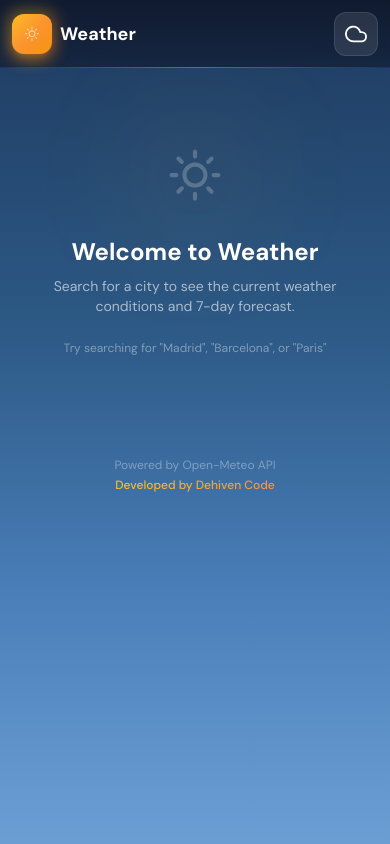
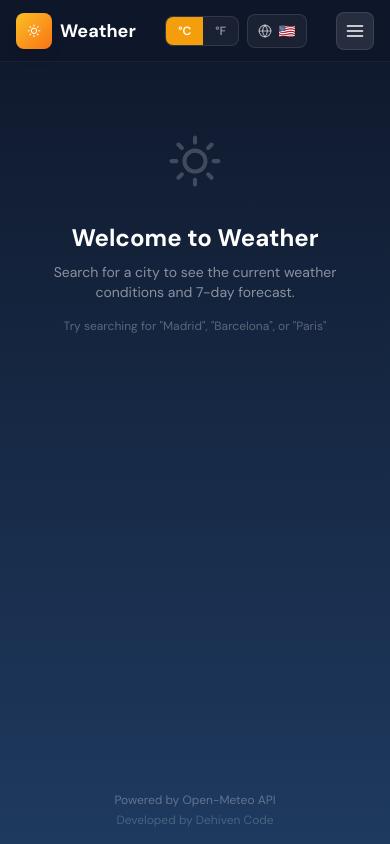
Before and after one commit to Dehiven/APP-Meteorologia, a React (Vite) app: page / in a window 390 px wide. Built offline with nearby package versions, Linux system fonts and the light colour scheme.

Commit message:
Complete mobile UI improvements

```diff
--- a/src/App.tsx
+++ b/src/App.tsx
@@ -1,6 +1,6 @@
 import { useState } from 'react';
 import { WiDaySunny } from 'react-icons/wi';
-import { FiX, FiCloud } from 'react-icons/fi';
+import { FiX, FiMenu } from 'react-icons/fi';
 import {
   SearchBar,
   UnitSelector,
@@ -19,77 +19,65 @@ function App() {
   const [mobileMenuOpen, setMobileMenuOpen] = useState(false);
 
   return (
-    <div className="min-h-screen pb-10">
-      {/* Navigation Bar */}
+    <div className="min-h-screen flex flex-col">
+      {/* Header */}
       <header className="sticky top-0 z-50">
-        <div className="absolute inset-0 bg-gradient-to-b from-slate-900/90 to-slate-900/60 backdrop-blur-2xl border-b border-white/10"></div>
+        <div className="absolute inset-0 bg-slate-900/95 backdrop-blur-2xl border-b border-white/5"></div>
 
-        <div className="relative max-w-7xl mx-auto px-3 sm:px-4 py-3">
-          <div className="flex items-center justify-between gap-3">
+        <div className="relative">
+          {/* Main Header Row */}
+          <div className="flex items-center justify-between px-4 py-3">
             {/* Logo */}
-            <div className="flex items-center gap-2 sm:gap-3 flex-shrink-0">
-              <div className="relative">
-                <div className="w-10 h-10 sm:w-11 sm:h-11 bg-gradient-to-br from-amber-400 via-orange-400 to-amber-500 rounded-xl sm:rounded-2xl flex items-center justify-center shadow-lg shadow-amber-500/30">
-                  <WiDaySunny className="text-white text-xl sm:text-2xl" />
-                </div>
-                <div className="absolute -inset-1 bg-gradient-to-br from-amber-400 to-orange-500 rounded-xl sm:rounded-2xl blur opacity-40"></div>
+            <div className="flex items-center gap-2">
+              <div className="w-9 h-9 bg-gradient-to-br from-amber-400 to-orange-500 rounded-lg flex items-center justify-center shadow-lg">
+                <WiDaySunny className="text-white text-lg" />
               </div>
-              <div className="flex flex-col">
-                <h1 className="text-lg sm:text-xl font-bold text-white leading-tight">
-                  Weather
-                </h1>
-                <span className="text-[10px] text-white/40 hidden sm:block">Dehiven Code</span>
-              </div>
+              <h1 className="text-lg font-bold text-white">Weather</h1>
             </div>
 
-            {/* Desktop: Search + Controls */}
+            {/* Mobile Controls */}
+            <div className="flex items-center gap-2 md:hidden">
+              <UnitSelector />
+              <LanguageSelector />
+            </div>
+
+            {/* Desktop Controls */}
             <div className="hidden md:flex items-center gap-3">
-              <div className="relative">
+              <div className="w-80">
                 <SearchBar />
               </div>
-              <div className="flex items-center gap-2">
-                <UnitSelector />
-                <LanguageSelector />
-              </div>
+              <UnitSelector />
+              <LanguageSelector />
             </div>
 
-            {/* Mobile: Menu Button */}
+            {/* Mobile Menu Toggle */}
             <button
-              className="md:hidden p-2.5 rounded-xl bg-white/10 hover:bg-white/20 border border-white/10 transition-all duration-300"
+              className="md:hidden p-2 rounded-lg bg-white/10 border border-white/10"
               onClick={() => setMobileMenuOpen(!mobileMenuOpen)}
             >
               {mobileMenuOpen ? (
-                <FiX className="text-white" size={22} />
+                <FiX className="text-white" size={20} />
               ) : (
-                <FiCloud className="text-white" size={22} />
+                <FiMenu className="text-white" size={20} />
               )}
             </button>
           </div>
 
-          {/* Mobile Menu */}
-          <div className={`md:hidden overflow-hidden transition-all duration-500 ${mobileMenuOpen ? 'max-h-60 opacity-100 mt-4' : 'max-h-0 opacity-0'}`}>
-            <div className="glass-darker rounded-2xl p-4 space-y-4">
-              <SearchBar />
-              <div className="flex items-center justify-center gap-3">
-                <UnitSelector />
-                <LanguageSelector />
-              </div>
-            </div>
+          {/* Mobile Search Bar */}
+          <div className={`md:hidden px-4 pb-3 ${mobileMenuOpen ? 'block' : 'hidden'}`}>
+            <SearchBar />
           </div>
         </div>
-
-        {/* Decorative gradient line */}
-        <div className="absolute bottom-0 left-0 right-0 h-[1px] bg-gradient-to-r from-transparent via-amber-500/50 to-transparent"></div>
       </header>
 
       {/* Main Content */}
-      <main className="max-w-7xl mx-auto px-3 sm:px-4 py-6 sm:py-8">
+      <main className="flex-1 px-4 py-4 md:px-6 md:py-6 max-w-6xl mx-auto w-full">
         <ErrorMessage />
 
         {isLoading ? (
           <LoadingSpinner />
         ) : weatherData ? (
-          <div className="space-y-5 sm:space-y-6">
+          <div className="space-y-4 md:space-y-6">
             <CurrentWeather />
             <WeeklyForecast />
             <HourlyForecast />
@@ -100,14 +88,9 @@ function App() {
       </main>
 
       {/* Footer */}
-      <footer className="mt-auto py-6 px-3 text-center">
-        <div className="inline-flex flex-col sm:flex-row items-center gap-1 sm:gap-2 text-white/35 text-xs sm:text-sm">
-          <span>{t.poweredBy}</span>
-          <span className="hidden sm:inline">•</span>
-          <span className="bg-gradient-to-r from-amber-400 to-orange-400 bg-clip-text text-transparent font-medium">
-            Developed by Dehiven Code
-          </span>
-        </div>
+      <footer className="py-4 px-4 text-center">
+        <p className="text-white/30 text-xs">{t.poweredBy}</p>
+        <p className="text-white/20 text-xs mt-1">Developed by Dehiven Code</p>
       </footer>
     </div>
   );
--- a/src/components/LanguageSelector.tsx
+++ b/src/components/LanguageSelector.tsx
@@ -1,5 +1,6 @@
+import { useState } from 'react';
 import { useWeatherStore, type Language } from '../store/weatherStore';
-import { FiGlobe, FiChevronDown } from 'react-icons/fi';
+import { FiGlobe } from 'react-icons/fi';
 
 const languages: { code: Language; label: string; flag: string }[] = [
   { code: 'en', label: 'English', flag: '🇺🇸' },
@@ -10,37 +11,46 @@ const languages: { code: Language; label: string; flag: string }[] = [
 
 export function LanguageSelector() {
   const { language, setLanguage } = useWeatherStore();
+  const [isOpen, setIsOpen] = useState(false);
   const currentLang = languages.find(l => l.code === language);
 
   return (
-    <div className="relative group">
-      <button className="flex items-center gap-2 px-3 py-2.5 rounded-xl bg-white/10 border border-white/10 hover:bg-white/20 hover:border-white/20 transition-all duration-300">
-        <FiGlobe className="text-white/70" size={16} />
-        <span className="text-base">{currentLang?.flag}</span>
-        <FiChevronDown className="text-white/50" size={14} />
+    <div className="relative">
+      <button
+        className="flex items-center gap-1.5 px-2.5 py-1.5 rounded-lg bg-white/5 border border-white/10 hover:bg-white/10 transition-colors"
+        onClick={() => setIsOpen(!isOpen)}
+      >
+        <FiGlobe className="text-white/60" size={14} />
+        <span className="text-sm">{currentLang?.flag}</span>
       </button>
 
-      <div className="absolute top-full right-0 mt-2 opacity-0 invisible group-hover:opacity-100 group-hover:visible transition-all duration-300 transform translate-y-2 group-hover:translate-y-0 z-50">
-        <div className="glass-darker rounded-2xl p-1.5 shadow-2xl min-w-[160px]">
+      {isOpen && (
+        <>
+          <div
+            className="fixed inset-0 z-40"
+            onClick={() => setIsOpen(false)}
+          />
+          <div className="absolute right-0 mt-1 bg-slate-800/95 backdrop-blur-lg border border-white/10 rounded-lg shadow-xl z-50 min-w-[140px] overflow-hidden">
             {languages.map((lang) => (
               <button
                 key={lang.code}
-              onClick={() => setLanguage(lang.code)}
-              className={`w-full flex items-center gap-3 px-4 py-2.5 rounded-xl text-left transition-all duration-200 ${
+                onClick={() => {
+                  setLanguage(lang.code);
+                  setIsOpen(false);
+                }}
+                className={`w-full flex items-center gap-2 px-3 py-2 text-left text-sm transition-colors ${
                   language === lang.code
                     ? 'bg-amber-500/20 text-amber-400'
                     : 'text-white/70 hover:bg-white/10 hover:text-white'
                 }`}
               >
-              <span className="text-lg">{lang.flag}</span>
-              <span className="text-sm font-medium">{lang.label}</span>
-              {language === lang.code && (
-                <span className="ml-auto w-2 h-2 rounded-full bg-amber-400"></span>
-              )}
+                <span>{lang.flag}</span>
+                <span>{lang.label}</span>
               </button>
             ))}
           </div>
-      </div>
+        </>
+      )}
     </div>
   );
 }
--- a/src/components/UnitSelector.tsx
+++ b/src/components/UnitSelector.tsx
@@ -4,23 +4,23 @@ export function UnitSelector() {
   const { unitSystem, setUnitSystem } = useWeatherStore();
 
   return (
-    <div className="flex items-center gap-1 p-1.5 bg-white/10 rounded-xl border border-white/10">
+    <div className="flex items-center bg-white/5 rounded-lg border border-white/10 overflow-hidden">
       <button
         onClick={() => setUnitSystem('metric')}
-        className={`px-4 py-2 rounded-lg text-sm font-bold transition-all duration-300 ${
+        className={`px-3 py-1.5 text-xs font-semibold transition-colors ${
           unitSystem === 'metric'
-            ? 'bg-gradient-to-r from-amber-400 to-orange-500 text-white shadow-lg shadow-amber-500/30'
-            : 'text-white/60 hover:text-white hover:bg-white/10'
+            ? 'bg-amber-500 text-white'
+            : 'text-white/50 hover:text-white hover:bg-white/5'
         }`}
       >
         °C
       </button>
       <button
         onClick={() => setUnitSystem('imperial')}
-        className={`px-4 py-2 rounded-lg text-sm font-bold transition-all duration-300 ${
+        className={`px-3 py-1.5 text-xs font-semibold transition-colors ${
           unitSystem === 'imperial'
-            ? 'bg-gradient-to-r from-amber-400 to-orange-500 text-white shadow-lg shadow-amber-500/30'
-            : 'text-white/60 hover:text-white hover:bg-white/10'
+            ? 'bg-amber-500 text-white'
+            : 'text-white/50 hover:text-white hover:bg-white/5'
         }`}
       >
         °F
--- a/src/components/WelcomeMessage.tsx
+++ b/src/components/WelcomeMessage.tsx
@@ -5,20 +5,17 @@ export function WelcomeMessage() {
   const { t } = useWeatherStore();
 
   return (
-    <div className="flex flex-col items-center justify-center py-12 sm:py-20 text-center px-4">
-      <div className="relative">
-        <WiDaySunny className="text-7xl sm:text-9xl text-white/30 animate-pulse" />
-        <div className="absolute inset-0 bg-amber-400/20 blur-3xl rounded-full"></div>
-      </div>
-      <h2 className="text-2xl sm:text-3xl font-bold text-white mt-6 sm:mt-8 mb-2 sm:mb-3">
+    <div className="flex flex-col items-center justify-center py-12 text-center px-4">
+      <WiDaySunny className="text-7xl sm:text-9xl text-white/20" />
+      <h2 className="text-2xl font-bold text-white mt-6 mb-2">
         {t.welcomeTitle}
       </h2>
-      <p className="text-white/60 text-sm sm:text-lg max-w-md mb-6 sm:mb-8">
+      <p className="text-white/50 text-sm max-w-xs mb-4">
         {t.welcomeSubtitle}
       </p>
-      <div className="flex items-center gap-2 text-white/40 text-xs sm:text-sm">
-        <span>{t.trySearching}</span>
-      </div>
+      <p className="text-white/30 text-xs">
+        {t.trySearching}
+      </p>
     </div>
   );
 }
--- a/src/index.css
+++ b/src/index.css
@@ -11,150 +11,23 @@
 body {
   margin: 0;
   min-height: 100vh;
-  background: linear-gradient(180deg, #0f172a 0%, #1e3a5f 40%, #2d5a87 70%, #4a7eb8 100%);
+  background: linear-gradient(180deg, #0f172a 0%, #1e3a5f 100%);
   background-attachment: fixed;
-}
-
-@media (prefers-color-scheme: light) {
-  body {
-    background: linear-gradient(180deg, #1e3a5f 0%, #2d5a87 40%, #4a7eb8 70%, #6b9fd4 100%);
-    background-attachment: fixed;
-  }
+  -webkit-font-smoothing: antialiased;
 }
 
 #root {
   width: 100%;
-  max-width: 1400px;
+  max-width: 100%;
   margin: 0 auto;
-  padding: 0;
 }
 
-/* Custom Scrollbar */
-::-webkit-scrollbar {
-  width: 6px;
-  height: 6px;
-}
-
-::-webkit-scrollbar-track {
-  background: rgba(255, 255, 255, 0.05);
-  border-radius: 10px;
-}
-
-::-webkit-scrollbar-thumb {
-  background: rgba(255, 255, 255, 0.2);
-  border-radius: 10px;
-}
-
-::-webkit-scrollbar-thumb:hover {
-  background: rgba(255, 255, 255, 0.3);
+/* Hide scrollbar but keep functionality */
+.scrollbar-hide {
+  -ms-overflow-style: none;
+  scrollbar-width: none;
 }
 
 .scrollbar-hide::-webkit-scrollbar {
   display: none;
 }
-
-.scrollbar-hide {
-  -ms-overflow-style: none;
-  scrollbar-width: none;
-}
-
-/* Glass Effects */
-.glass {
-  background: rgba(255, 255, 255, 0.08);
-  backdrop-filter: blur(20px);
-  -webkit-backdrop-filter: blur(20px);
-  border: 1px solid rgba(255, 255, 255, 0.15);
-  box-shadow: 0 8px 32px rgba(0, 0, 0, 0.2);
-}
-
-.glass-dark {
-  background: rgba(0, 0, 0, 0.25);
-  backdrop-filter: blur(20px);
-  -webkit-backdrop-filter: blur(20px);
-  border: 1px solid rgba(255, 255, 255, 0.1);
-}
-
-.glass-darker {
-  background: rgba(15, 23, 42, 0.7);
-  backdrop-filter: blur(20px);
-  -webkit-backdrop-filter: blur(20px);
-  border: 1px solid rgba(255, 255, 255, 0.08);
-  box-shadow: 0 8px 32px rgba(0, 0, 0, 0.3);
-}
-
-/* Animations */
-@keyframes pulse-slow {
-  0%, 100% {
-    transform: scale(1);
-    opacity: 1;
-  }
-  50% {
-    transform: scale(1.05);
-    opacity: 0.8;
-  }
-}
-
-.animate-pulse-slow {
-  animation: pulse-slow 3s ease-in-out infinite;
-}
-
-@keyframes shake {
-  0%, 100% {
-    transform: translateX(0);
-  }
-  10%, 30%, 50%, 70%, 90% {
-    transform: translateX(-4px);
-  }
-  20%, 40%, 60%, 80% {
-    transform: translateX(4px);
-  }
-}
-
-.animate-shake {
-  animation: shake 0.5s ease-in-out;
-}
-
-@keyframes fade-in-up {
-  from {
-    opacity: 0;
-    transform: translateY(20px);
-  }
-  to {
-    opacity: 1;
-    transform: translateY(0);
-  }
-}
-
-.animate-fade-in-up {
-  animation: fade-in-up 0.5s ease-out forwards;
-}
-
-@keyframes float {
-  0%, 100% {
-    transform: translateY(0);
-  }
-  50% {
-    transform: translateY(-5px);
-  }
-}
-
-.animate-float {
-  animation: float 3s ease-in-out infinite;
-}
-
-/* Gradient Text */
-.gradient-text {
-  background: linear-gradient(135deg, #fbbf24 0%, #f97316 100%);
-  -webkit-background-clip: text;
-  -webkit-text-fill-color: transparent;
-  background-clip: text;
-}
-
-/* Glow Effects */
-.glow-amber {
-  box-shadow: 0 0 20px rgba(251, 191, 36, 0.3), 0 0 40px rgba(251, 191, 36, 0.1);
-}
-
-.glow-blue {
-  box-shadow: 0 0 20px rgba(59, 130, 246, 0.3), 0 0 40px rgba(59, 130, 246, 0.1);
-}
```
Also changed, not shown: src/components/CurrentWeather.tsx (+42 -60 lines), src/components/ErrorMessage.tsx (+5 -5 lines), src/components/HourlyForecast.tsx (+17 -25 lines), src/components/LoadingSpinner.tsx (+3 -6 lines), src/components/SearchBar.tsx (+14 -22 lines), src/components/WeeklyForecast.tsx (+13 -14 lines). Lines whose indentation alone changed are shown as unchanged.
